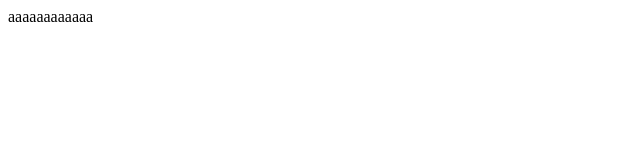
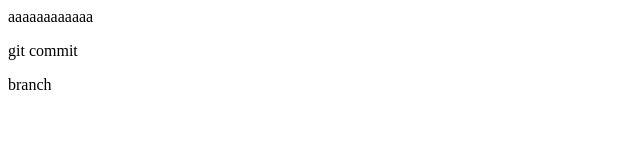
Before and after one commit to tiam-zaq/git-tutorial2, a plain HTML site: page index.html in a window 1280 px wide. Shown: the whole page, without its empty margins (0-640 px from the left). Drawn offline with Linux system fonts and the light colour scheme.

Commit message:
branch名

```diff
--- a/index.html
+++ b/index.html
@@ -1 +1,3 @@
 aaaaaaaaaaaa
+<p>git commit</p>
+<p>branch</p>
```
